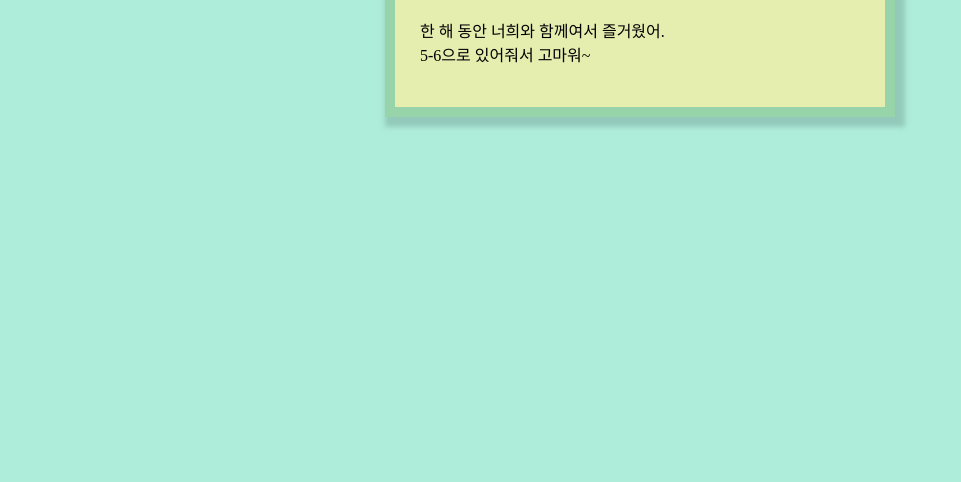
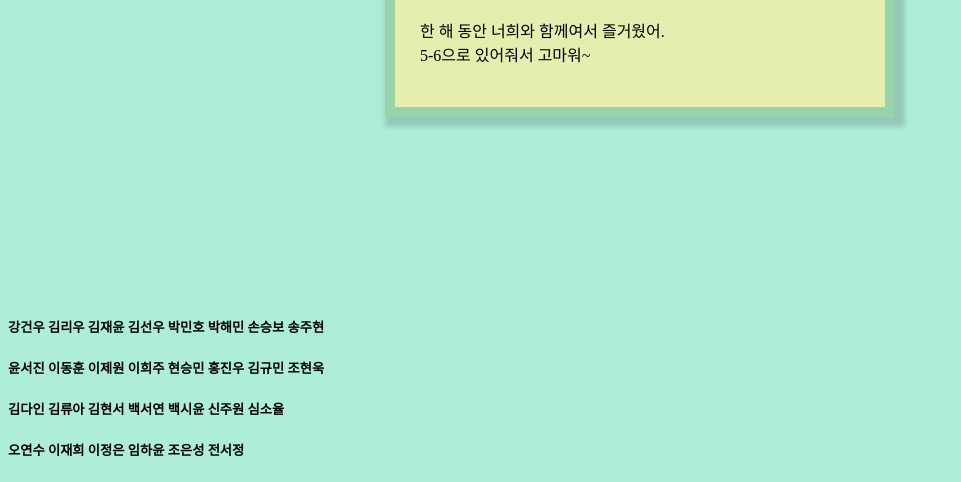
Before and after one commit to 0OwO0O/0OwO0O.github.io, a plain HTML site: page index.html in a window 1280 px wide. Shown: the part 322-804 px from the top of the page, without its empty margins (0-961 px from the left). Drawn offline with Linux system fonts and the light colour scheme.

Commit message:
Update index.html

```diff
--- a/index.html
+++ b/index.html
@@ -11,7 +11,10 @@
       <p>한 해 동안 너희와 함께여서 즐거웠어.<br>5-6으로 있어줘서 고마워~</p>
     </div>
     </div>
-
+<h5>강건우 김리우 김재윤 김선우 박민호 박해민 손승보 송주현</h5>
+<h5>윤서진 이동훈 이제원 이희주 현승민 홍진우 김규민 조현욱</h5>
+<h5>김다인 김류아 김현서 백서연 백시윤 신주원 심소율</h5>
+<h5>오연수 이재희 이정은 임하윤 조은성 전서정</h5>
 
 </body>
 </html>
```
